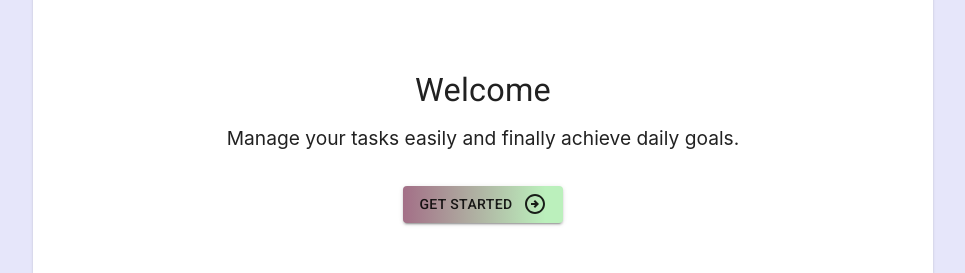
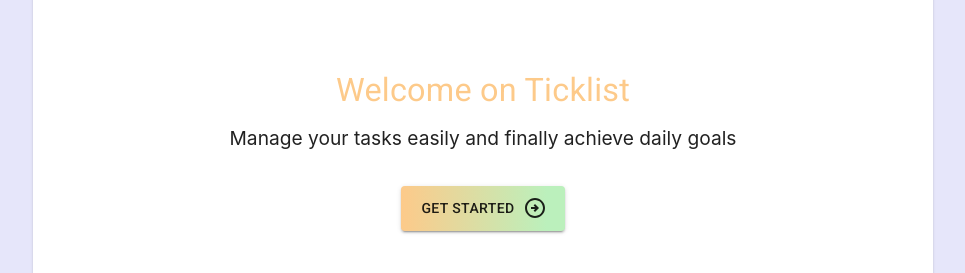
Before and after one commit to AynurSoniaK/ticklist, a React (Create React App) app: page / in a window 1280 px wide. Shown: the part 366-639 px from the top of the page, without its empty margins (157-1122 px from the left). Built offline with nearby package versions, Linux system fonts and the light colour scheme.

Commit message:
modif theme

```diff
--- a/src/App.css
+++ b/src/App.css
@@ -12,8 +12,7 @@ body {
 }
 
 .button-gradient {
-    background: linear-gradient(90deg, rgba(163,111,135,1) 0%, rgba(187,240,188,1) 89%);
-    color: white;
+    background: linear-gradient(90deg, rgba(253, 202, 138) 0%, rgba(187,240,188,1) 89%);
 }
 
 .header {
--- a/src/pages/Home.tsx
+++ b/src/pages/Home.tsx
@@ -5,8 +5,15 @@ import Box from '@mui/material/Box';
 import Typography from '@mui/material/Typography';
 import Button from '@mui/material/Button';
 import ArrowCircleRightOutlinedIcon from '@mui/icons-material/ArrowCircleRightOutlined';
+import { useNavigate } from 'react-router-dom';
 
 const Homepage: React.FC = () => {
+
+    const navigate = useNavigate();
+    const handleButtonClick = () => {
+        navigate('/login');
+    };
+
     return (
         <Container
             disableGutters
@@ -34,16 +41,15 @@ const Homepage: React.FC = () => {
                     />
                 </Box>
                 <Box padding="50px">
-                    <Typography variant="h4" component="h1" sx={{ margin: '16px 0' }}>
-                        Welcome
+                    <Typography variant="h4" component="h1" sx={{ margin: '16px 0' }} color="secondary">
+                        Welcome on Ticklist
                     </Typography>
                     <Typography variant="body2" component="div" sx={{ margin: '16px 0' }}>
-                        Manage your tasks easily and finally achieve daily goals.
+                        Manage your tasks easily and finally achieve daily goals
                     </Typography>
-
-                    <Button variant="contained" className="button-gradient" sx={{ m: "20px 0" }}>
+                    <Button onClick={handleButtonClick} variant="contained" className="button-gradient" sx={{ m: "20px", p: "10px 10px 10px 20px" }}>
                         Get Started
-                        <ArrowCircleRightOutlinedIcon sx={{ ml: "10px" }}></ArrowCircleRightOutlinedIcon>
+                        <ArrowCircleRightOutlinedIcon sx={{ width: "40px" }}></ArrowCircleRightOutlinedIcon>
                     </Button>
                 </Box>
             </Paper>
--- a/src/pages/Login.tsx
+++ b/src/pages/Login.tsx
@@ -19,17 +19,30 @@ function Login() {
           Connexion
         </Typography>
         <form>
+          <Box marginBottom={3} sx={{ borderRadius: "15px"}}>
             <TextField
               label="Nom d'utilisateur"
               variant="outlined"
               size="small"
             />
+          </Box>
+          <Box marginBottom={3}>
+            <TextField
+              label="Email"
+              type="password"
+              variant="outlined"
+              size="small"
+            />
+          </Box>
+          <Box marginBottom={3} borderRadius="20px">
             <TextField
               label="Mot de passe"
               type="password"
               variant="outlined"
               size="small"
+              sx= {{ borderRadius: "15px", border: "1px solid red", }}
             />
+          </Box>
         </form>
         <Box margin={3}>
           <Button variant="contained" color="primary">
--- a/src/theme.tsx
+++ b/src/theme.tsx
@@ -5,7 +5,7 @@ const customPalette = {
     main: '#BBF0BC',
   },
   secondary: {
-    main: '#A36F87',
+    main: '#FDCA8A',
   },
 };
 
```
Lines whose indentation alone changed are shown as unchanged.
